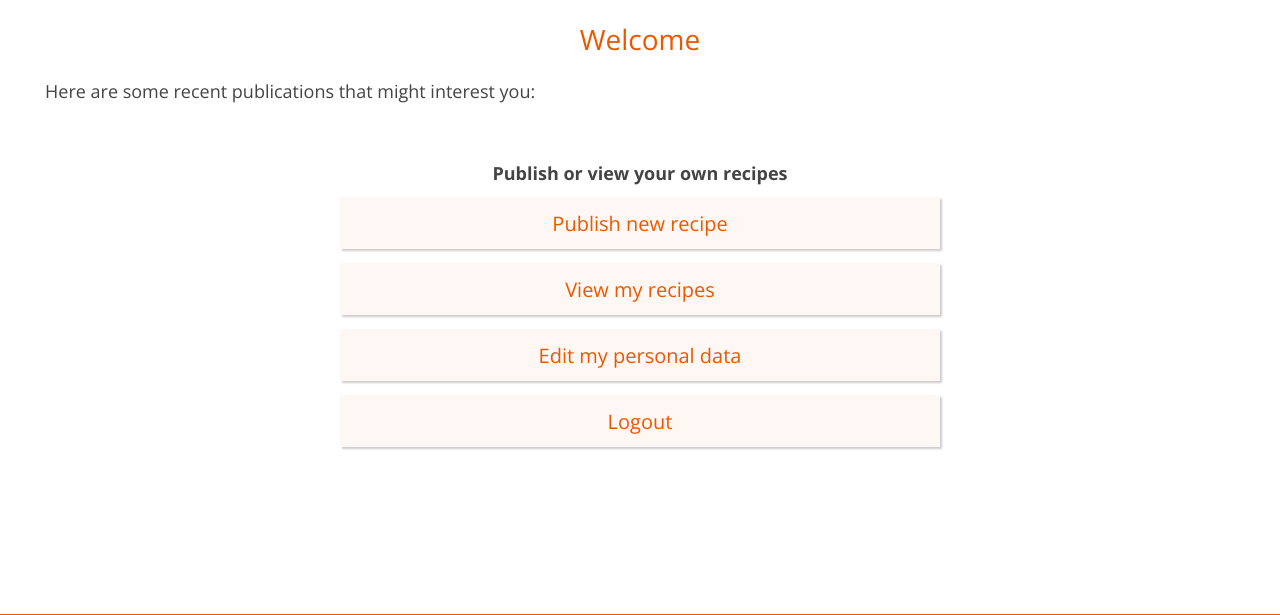
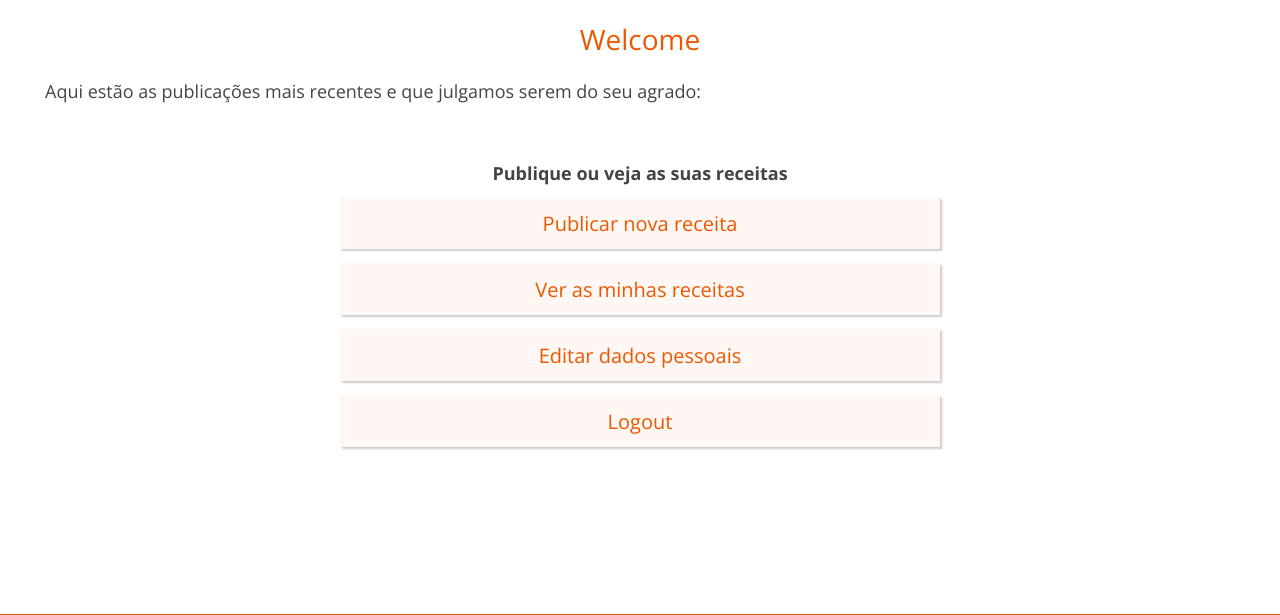
Before and after one commit to nmiguelmoura/Cook-Social, a Python web app: template www/templates/kitchen.html in a window 1280 px wide. Shown: the part 58-673 px from the top of the page. Run offline with Jinja, Linux system fonts and the light colour scheme; the template is opened without the code that fills it, so the values that code supplies are empty.

Commit message:
Translate kitchen to pt

```diff
--- a/www/templates/kitchen.html
+++ b/www/templates/kitchen.html
@@ -1,14 +1,14 @@
 {% extends "base.html" %}
 
 {% block head %}
-<title>My kitchen - Social Cooks</title>
+<title>A minha cozinha - Social Cooks</title>
 {% endblock %}
 
 {% block content %}
 <div id="kitchen" class="page-content wrapper">
     <section class="padded-col-sm-12-12">
         <h2>Welcome {{username}}</h2>
-        <p class="generic-text generic-text-left">Here are some recent publications that might interest you:</p>
+        <p class="generic-text generic-text-left">Aqui estão as publicações mais recentes e que julgamos serem do seu agrado:</p>
         <div class="recipes-container-rectangles">
             {% for recipe in recipes %}
             <a href="/recipe?id={{recipe.key().id()}}">
@@ -23,7 +23,7 @@
                     <div class="col-sm-7-12 recipe-left-side">
                         <h3 class="make-ellipsis">{{recipe.title}}</h3>
                         <p class="author make-ellipsis">{{recipe.user}}</p>
-                        <p class="prep-time">Preparation time: {{recipe.prep_time}} min</p>
+                        <p class="prep-time">Preparação: {{recipe.prep_time}} min</p>
                     </div>
                     <div class="col-sm-2-12 recipe-right-side">
                         <p>{{recipe.points}}<br><span class="small-text">pts</span></p>
@@ -34,15 +34,15 @@
         </div>
     </section>
     <section class="padded-col-sm-12-12 col-md-6-12 other-options">
-        <p class="generic-text strong-text">Publish or view your own recipes</p>
+        <p class="generic-text strong-text">Publique ou veja as suas receitas</p>
         <div class="button-container col-sm-12-12">
-            <a href="/publish" class="button"><p>Publish new recipe</p></a>
+            <a href="/publish" class="button"><p>Publicar nova receita</p></a>
         </div>
         <div class="button-container col-sm-12-12">
-            <a href="/myrecipes?id={{user_id}}" class="button"><p>View my recipes</p></a>
+            <a href="/myrecipes?id={{user_id}}" class="button"><p>Ver as minhas receitas</p></a>
         </div>
         <div class="button-container col-sm-12-12">
-            <a href="/editpersonaldata" class="button"><p>Edit my personal data</p></a>
+            <a href="/editpersonaldata" class="button"><p>Editar dados pessoais</p></a>
         </div>
         <div class="button-container col-sm-12-12">
             <a href="/logout" class="button"><p>Logout</p></a>
```
